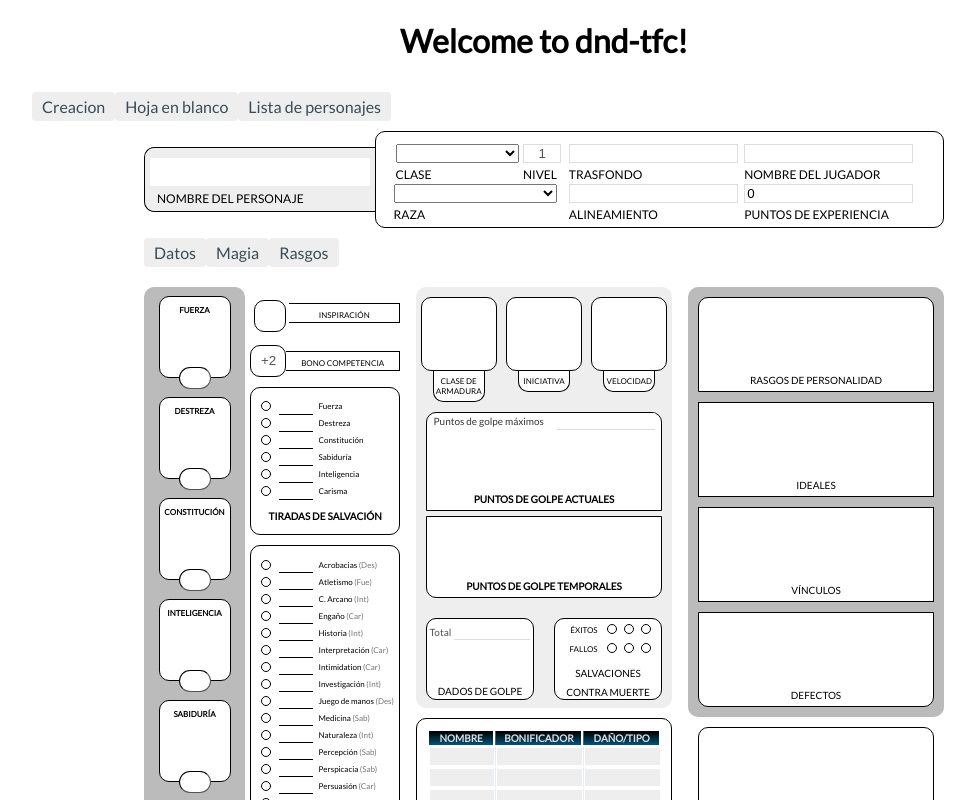
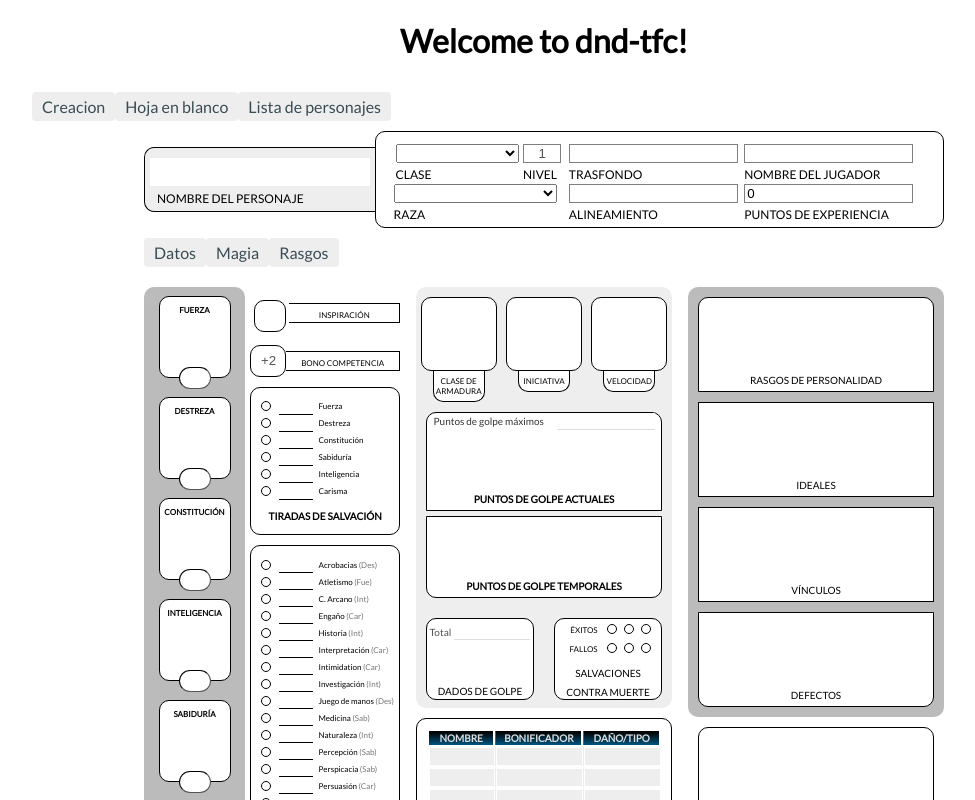
Before and after one commit to rondeo/dnd.tfc, an Angular app: page /hoja/datos in a window 1280 px wide. Shown: the top 800 px of the page, without its empty margins (104-1079 px from the left). Built offline with nearby package versions, Linux system fonts and the light colour scheme.

Commit message:
Problemas percepcion pasiva

```diff
--- a/src/app/components/stats/stats.component.ts
+++ b/src/app/components/stats/stats.component.ts
@@ -57,11 +57,11 @@ export class StatsComponent implements OnInit {
 
   experiencia = '';
   competencia = 0;
-  percepcionPasiva = '';
+  percepcionPasiva:String = '';
 
   constructor(
     private dndService: DndService
-    ) { }
+  ) { }
 
   ngOnInit() {
     //this.resetStats();
@@ -86,7 +86,7 @@ export class StatsComponent implements OnInit {
     //console.log(id);
     for (let i = 0; i < this.caracteristicasPersonaje.length; i++) {
       for (let j = 0; j < this.arrayStat.length; j++) {
-        if(this.caracteristicasPersonaje[i].idPersonaje==id&&this.arrayStat[j].id==this.caracteristicasPersonaje[i].idCaracteristica){
+        if (this.caracteristicasPersonaje[i].idPersonaje == id && this.arrayStat[j].id == this.caracteristicasPersonaje[i].idCaracteristica) {
           //console.log(this.caracteristicasPersonaje[i].idPersonaje);
           this.arrayStat[j].valor = this.caracteristicasPersonaje[i].puntuacionCaracteristica;
           this.calcularMod(j);
@@ -230,7 +230,16 @@ export class StatsComponent implements OnInit {
   }
 
   calculoPercepcionPasiva() {
-    this.percepcionPasiva = '' + (10 + parseInt(this.arrayHab[11].valor));
+    if (this.arrayHab[11].valor !== '' ) {
+      let valor = 10 + parseInt(this.arrayHab[11].valor);
+      if(valor == NaN){
+        return this.percepcionPasiva = '';
+      }
+      this.percepcionPasiva = '' + valor;
+    }else {
+      this.percepcionPasiva = '';
+    }
+
   }
 
 }
--- a/src/styles.scss
+++ b/src/styles.scss
@@ -218,14 +218,13 @@ form.charsheet header section.misc ul li label {
 }
 
 form.charsheet header section.misc ul li input {
-  border: 1px solid #ddd;
-  border-bottom: 1px solid #ddd;
+  border: 1px solid rgb(127, 127, 127);
+  border-bottom: 1px solid rgb(127, 127, 127);
   width: 95%;
 }
 
 form.charsheet header section.misc ul li .classlevel {
   display: flex;
-
   flex-direction: row;
 
 }
```
